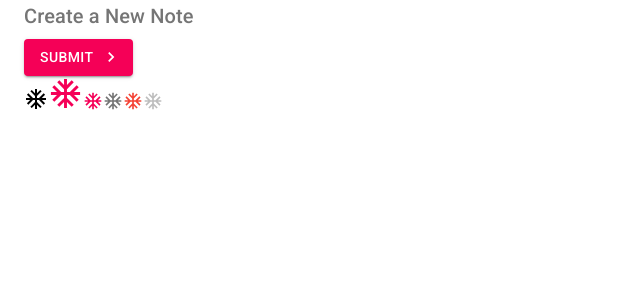
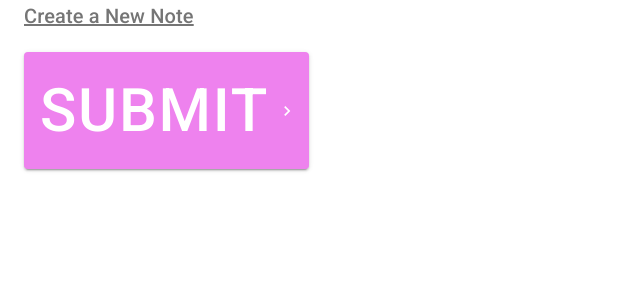
Before and after one commit to Sulaiman451/Material-UI-Tutorial, a React (Create React App) app: page /create in a window 1280 px wide. Shown: the top 300 px of the page, without its empty margins (0-640 px from the left). Built offline with nearby package versions, Linux system fonts and the light colour scheme.

Commit message:
Use makeStyles hook for demo purposes

```diff
--- a/src/pages/Create.js
+++ b/src/pages/Create.js
@@ -3,13 +3,29 @@
 import Button from "@material-ui/core/Button";
 import Container from "@material-ui/core/Container";
 import KeyboardArrowRightIcon from "@material-ui/icons/KeyboardArrowRight";
-import SendIcon from "@material-ui/icons/Send";
-import AcUnitOutlinedIcon from "@material-ui/icons/AcUnitOutlined";
+import { makeStyles } from "@material-ui/core";
+
+const useStyles = makeStyles({
+  btn: {
+    fontSize: 60,
+    backgroundColor: "violet",
+    "&:hover": {
+      backgroundColor: "blue",
+    },
+  },
+  title: {
+    textDecoration: "underline",
+    marginBottom: 20,
+  },
+});
 
 export default function Create() {
+  const classes = useStyles();
+
   return (
     <Container size="sm">
       <Typography
+        className={classes.title}
         variant="h6"
         color="textSecondary"
         component="h2"
@@ -19,24 +35,15 @@
       </Typography>
 
       <Button
+        className={classes.btn}
         onClick={() => console.log("you clicked me")}
         type="submit"
         color="secondary"
         variant="contained"
-        // startIcon={<SendIcon />}
         endIcon={<KeyboardArrowRightIcon />}
       >
         Submit
       </Button>
-
-      {/* icons */}
-      <br />
-      <AcUnitOutlinedIcon />
-      <AcUnitOutlinedIcon color="secondary" fontSize="large" />
-      <AcUnitOutlinedIcon color="secondary" fontSize="small" />
-      <AcUnitOutlinedIcon color="action" fontSize="small" />
-      <AcUnitOutlinedIcon color="error" fontSize="small" />
-      <AcUnitOutlinedIcon color="disabled" fontSize="small" />
     </Container>
   );
 }
```
